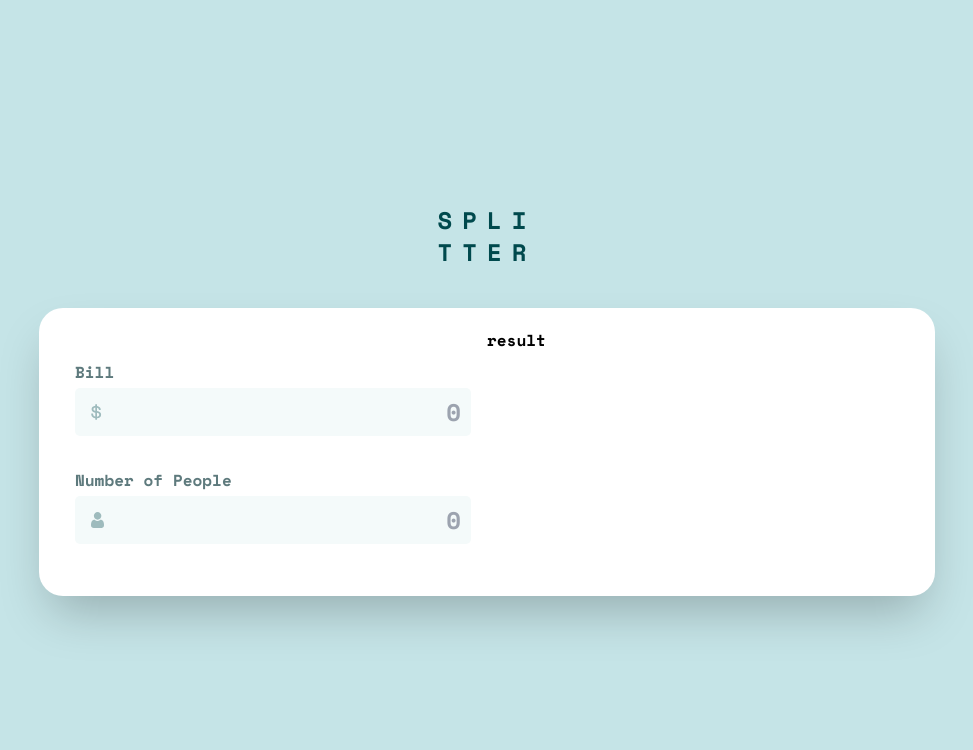
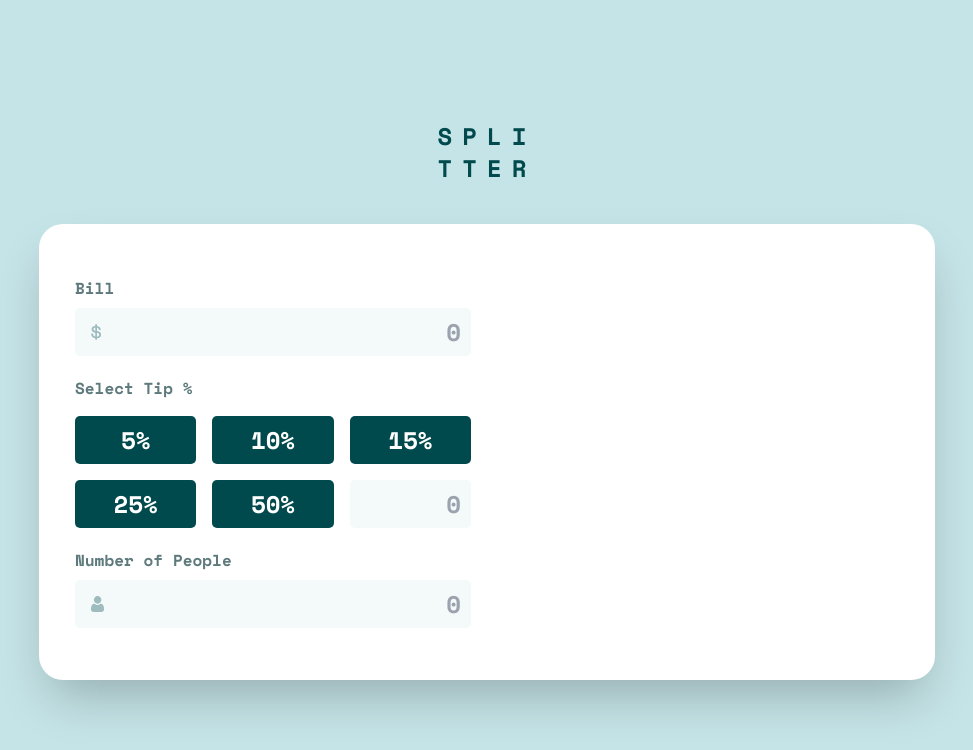
Before and after one commit to shaz1d/tip-calculator, a React (Vite) app: page / in a window 1280 px wide. Shown: the top 750 px of the page, without its empty margins (153-1126 px from the left). Built offline with nearby package versions, Linux system fonts and the light colour scheme.

Commit message:
tip percent buttons added and calculation function added

```diff
--- a/src/App.tsx
+++ b/src/App.tsx
@@ -1,10 +1,39 @@
-import { useState } from "react";
+import { useEffect, useState } from "react";
 import NumberInput from "./components/inputs/NumberInput";
 import CurrencyInput from "./components/inputs/CurrencyInput";
+import TipPercentInput from "./components/inputs/TipPercentInput";
 
 function App() {
   const [totalBill, setTotalBill] = useState("");
   const [totalPeople, setTotalPeople] = useState(0);
+  const [tipPercent, setTipPercent] = useState(0);
+  const [tipCustomPercent, setTipCustomPercent] = useState("");
+
+  const [perPersonTip, setPerPersonTip] = useState(0);
+  const [perPersonBill, setPerPersonBill] = useState(0);
+
+  const calculate = () => {
+    const bill = parseFloat(totalBill) || 0;
+    const people = totalPeople > 0 ? totalPeople : 1;
+    const tip = parseFloat(tipCustomPercent) || tipPercent;
+    const totalTip = (tip / 100) * bill;
+    const perTip = parseFloat((totalTip / people).toFixed(2));
+    const perBill = parseFloat((bill / people + perTip).toFixed(2));
+    setPerPersonTip(perTip);
+    setPerPersonBill(perBill);
+
+    console.log(
+      `Total bill: ${bill}  People: ${people}  Tip:${tip} Per bill: ${perBill} perTip: ${perTip}`
+    );
+  };
+  useEffect(() => {
+    calculate();
+
+    return () => {
+      calculate();
+    };
+  }, [totalBill, totalPeople, tipCustomPercent, tipPercent]);
+
   return (
     <div className="w-full min-h-screen bg-pest-300 flex flex-col justify-center items-center">
       <h1 className="uppercase text-2xl text-center font-bold text-pest-600 tracking-[10px] mb-10">
@@ -21,7 +50,48 @@ function App() {
             state={totalBill}
             setState={setTotalBill}
           />
-          <div className="grid grid-cols-3 gap-4"></div>
+          <div className="flex flex-col gap-4 py-1">
+            <label className="text-pest-500">Select Tip %</label>
+            <div className="grid grid-cols-3 gap-4">
+              <TipPercentInput
+                value={5}
+                state={tipPercent}
+                setState={setTipPercent}
+                setCustomPersent={setTipCustomPercent}
+              />
+              <TipPercentInput
+                value={10}
+                state={tipPercent}
+                setState={setTipPercent}
+                setCustomPersent={setTipCustomPercent}
+              />
+              <TipPercentInput
+                value={15}
+                state={tipPercent}
+                setState={setTipPercent}
+                setCustomPersent={setTipCustomPercent}
+              />
+              <TipPercentInput
+                value={25}
+                state={tipPercent}
+                setState={setTipPercent}
+                setCustomPersent={setTipCustomPercent}
+              />
+              <TipPercentInput
+                value={50}
+                state={tipPercent}
+                setState={setTipPercent}
+                setCustomPersent={setTipCustomPercent}
+              />
+              <CurrencyInput
+                name="custom-percent-input"
+                state={tipCustomPercent}
+                setState={setTipCustomPercent}
+                setPercentInput={setTipPercent}
+              />
+            </div>
+          </div>
+
           <NumberInput
             label="Number of People"
             name="people"
@@ -29,7 +99,7 @@ function App() {
             setState={setTotalPeople}
           />
         </div>
-        <div>result</div>
+        <div></div>
       </div>
     </div>
   );
--- a/src/components/inputs/CurrencyInput/CurrencyInput.tsx
+++ b/src/components/inputs/CurrencyInput/CurrencyInput.tsx
@@ -5,21 +5,27 @@ type CurrencyInputProps = {
   name: string;
   state: string;
   setState: React.Dispatch<React.SetStateAction<string>>;
+  setPercentInput?: React.Dispatch<React.SetStateAction<number>>;
 };
 const CurrencyInput = ({
   name,
   label,
   state,
   setState,
+  setPercentInput,
 }: CurrencyInputProps) => {
   const handleChange = (e: React.ChangeEvent<HTMLInputElement>) => {
-    if (/^-?\d*\.?\d*$/.test(e.target.value)) {
+    if (/^-?\d*(\.\d{0,2})?$/.test(e.target.value)) {
+      ///^-?\d*\.?\d*$/
       setState(e.target.value);
+    }
+    if (setPercentInput !== undefined) {
+      setPercentInput(0);
     }
   };
 
   return (
-    <div className="flex flex-col gap-1 py-4">
+    <div className={`flex flex-col gap-2 ${label && "py-4"}`}>
       {label && (
         <label className="text-pest-500" htmlFor={name}>
           {" "}
@@ -27,11 +33,13 @@ const CurrencyInput = ({
         </label>
       )}
       <div className="relative">
-        <img
-          className="absolute top-1/2 -translate-y-1/2 left-4"
-          src={DollarIcon}
-          alt=""
-        />
+        {label && (
+          <img
+            className="absolute top-1/2 -translate-y-1/2 left-4"
+            src={DollarIcon}
+            alt=""
+          />
+        )}
         <input
           className="w-full outline-none border-2 border-transparent focus:border-2 focus:border-pest-450 bg-pest-200 p-2 rounded-[5px] text-right text-2xl text-pest-600 accent-pest-450 h-12 transition-colors duration-200"
           type="text"
--- a/src/components/inputs/NumberInput/NumberInput.tsx
+++ b/src/components/inputs/NumberInput/NumberInput.tsx
@@ -23,7 +23,7 @@ const NumberInput = ({ name, label, state, setState }: NumberInputProps) => {
   };
 
   return (
-    <div className="flex flex-col gap-1 py-4">
+    <div className="flex flex-col gap-2 py-4">
       {label && (
         <label className="text-pest-500" htmlFor={name}>
           {" "}
--- /dev/null
+++ b/src/components/inputs/TipPercentInput/TipPercentInput.tsx
@@ -0,0 +1,34 @@
+type TipPercentInputProps = {
+  value: number;
+  state: number;
+  setState: React.Dispatch<React.SetStateAction<number>>;
+  setCustomPersent: React.Dispatch<React.SetStateAction<string>>;
+};
+
+const TipPercentInput = ({
+  value,
+  state,
+  setState,
+  setCustomPersent,
+}: TipPercentInputProps) => {
+  const handleClick = () => {
+    if (value !== state) {
+      setState(value);
+    }
+    setCustomPersent("");
+  };
+  return (
+    <button
+      onClick={handleClick}
+      className={`h-12 rounded-[5px] text-2xl flex justify-center items-center hover:bg-pest-450 hover:text-pest-600 transition duration-200 ${
+        value === state
+          ? "bg-pest-450 text-[#00474B]"
+          : "bg-pest-600  text-white"
+      }`}
+    >
+      {value}%
+    </button>
+  );
+};
+
+export default TipPercentInput;
--- /dev/null
+++ b/src/components/inputs/TipPercentInput/index.ts
@@ -0,0 +1 @@
+export {default} from "./TipPercentInput"
```
